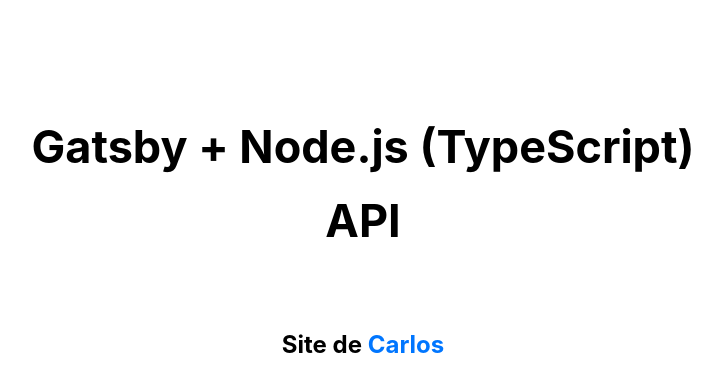
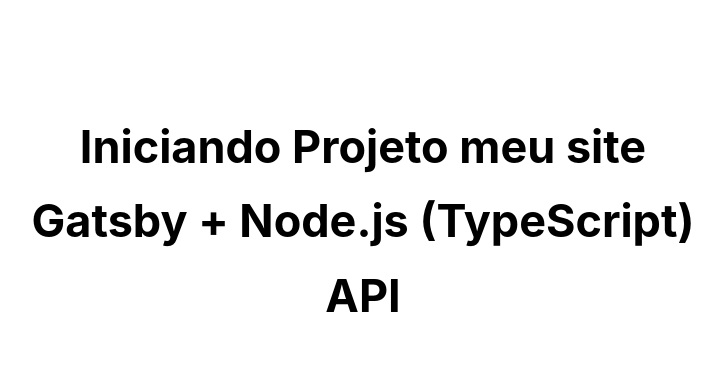
Before and after one commit to CarlosVitr/site-blog-Carlos, a Gatsby site: page / in a window 1280 px wide. Shown: the top 383 px of the page, without its empty margins (277-1001 px from the left). Built offline with nearby package versions, Linux system fonts and the light colour scheme; Gatsby itself is replaced by a stand-in of ours; no server answers.

Commit message:
Update index.js

```diff
--- a/src/pages/index.js
+++ b/src/pages/index.js
@@ -15,9 +15,9 @@ function Index() {
   return (
     <main>
       <Helmet>
-        <title>Iniciando Projeto meu site Gatsby + Node.js (TypeScript) API</title>
+        <title> Gatsby + Node.js (TypeScript) API</title>
       </Helmet>
-      <h1>Gatsby + Node.js (TypeScript) API</h1>
+      <h1>Iniciando Projeto meu site Gatsby + Node.js (TypeScript) API</h1>
       <h2> Site de <a href="https://github.com/carlosvitr" target="_blank">Carlos</a></h2>
       <h2>
         Deployed with{' '}
```
